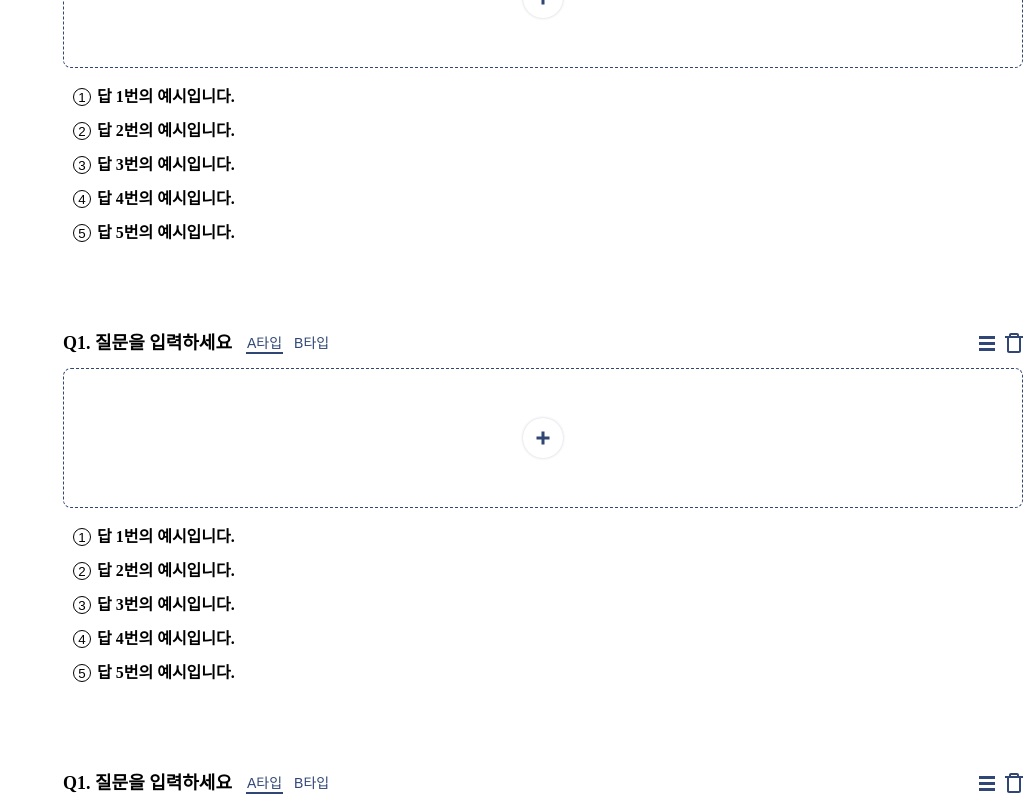
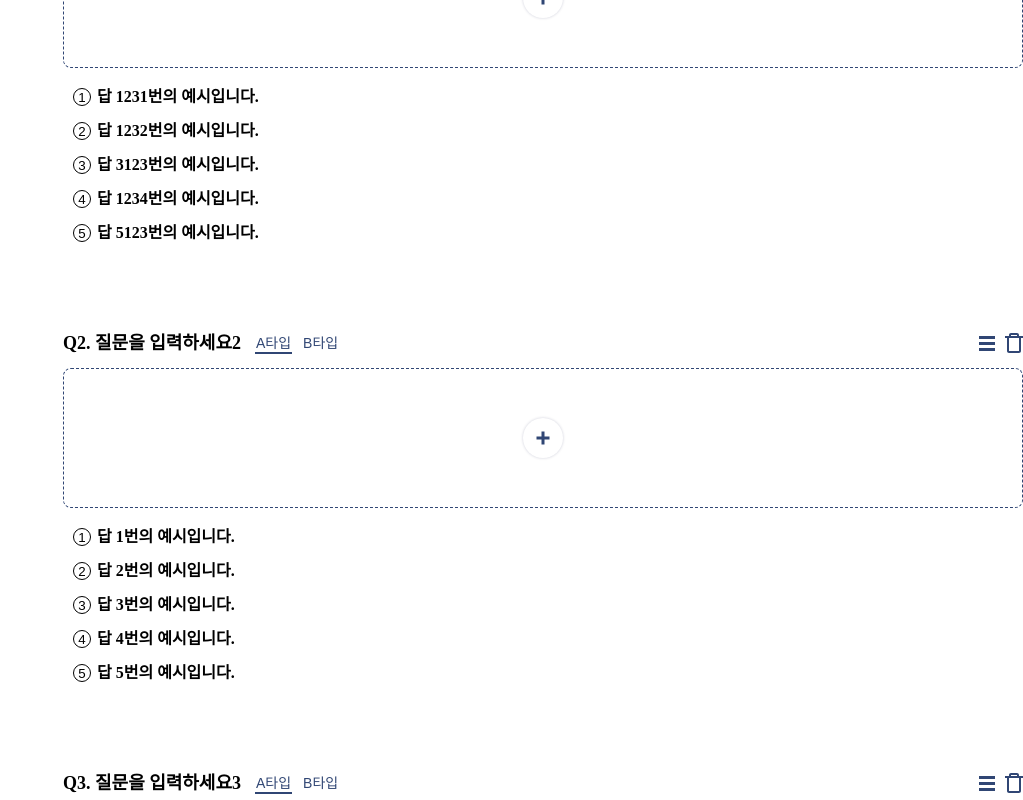
Before and after one commit to lmotp/otaku, a React (Create React App) app: page /test/make in a window 1280 px wide. Shown: the part 520-1320 px from the top of the page, without its empty margins (257-1280 px from the left). Built offline with nearby package versions, Linux system fonts and the light colour scheme; a web font is replaced by a local one.

Commit message:
TestMake  (Drag & Drop) event make -react-beautiful-dnd

```diff
--- a/package.json
+++ b/package.json
@@ -9,11 +9,13 @@
     "@types/jest": "^27.5.2",
     "@types/node": "^16.11.41",
     "@types/react": "^18.0.14",
+    "@types/react-beautiful-dnd": "^13.1.2",
     "@types/react-dom": "^18.0.5",
     "axios": "^0.27.2",
     "dayjs": "^1.11.3",
     "dotenv": "^16.0.1",
     "react": "^18.2.0",
+    "react-beautiful-dnd": "^13.1.0",
     "react-dom": "^18.2.0",
     "react-query": "^3.39.1",
     "react-router": "^6.3.0",
--- a/src/components/TestMake/MakeTestQuiz.tsx
+++ b/src/components/TestMake/MakeTestQuiz.tsx
@@ -1,39 +1,32 @@
-import React, { DragEvent, useState } from 'react';
+import React, { memo, useState } from 'react';
 import styled from 'styled-components';
 import { IQuizInfo } from '../../typings/TestMake';
 import { ReactComponent as MoveMenu } from '../../assets/imgs/move-menu.svg';
 import { ReactComponent as Trash } from '../../assets/imgs/trash.svg';
+import { Draggable } from 'react-beautiful-dnd';
 
 interface QuizInfoProps {
   quizInfo: IQuizInfo;
+  index: number;
+  id: any;
 }
 
-const MakeTestQuiz = ({ quizInfo }: QuizInfoProps) => {
+const MakeTestQuiz = ({ quizInfo, index, id }: QuizInfoProps) => {
   const [quizType, setQuizType] = useState<string>('A타입');
 
   const onQuizTypeChange = (type: string) => {
     setQuizType(type);
   };
 
-  const onDragStart = (e: DragEvent<HTMLLIElement>) => {
-    const target = e.target as Element;
-
-    console.log(e.target.offsetHeight);
-
-    e.dataTransfer.effectAllowed = 'move';
-    e.dataTransfer.setDragImage(target, 50000, 50000);
-
-    let ghostNode = target.cloneNode(true) as HTMLElement;
-
-    ghostNode.style.position = 'absoulte';
-    // ghostNode.style.top = e.pageX -  / 2 + 'px';
-  };
-
   return (
-    <QuizWrap onDragStart={onDragStart} draggable={true}>
+    <Draggable draggableId={id} index={index}>
+      {(provided, snapshot) => (
+        <QuizWrap ref={provided.innerRef} {...provided.draggableProps} {...provided.dragHandleProps}>
           <QuizTopWrap>
             <QuizTopWrapLeft>
-          <Qusetion>Q1. {quizInfo.question}</Qusetion>
+              <Qusetion>
+                Q{quizInfo.id}. {quizInfo.question}
+              </Qusetion>
               <div>
                 <QuizType buttonType={quizType === 'A타입'} onClick={() => onQuizTypeChange('A타입')}>
                   A타입
@@ -60,15 +53,18 @@ const MakeTestQuiz = ({ quizInfo }: QuizInfoProps) => {
             ))}
           </QuizBottomWrap>
         </QuizWrap>
+      )}
+    </Draggable>
   );
 };
 
-export default MakeTestQuiz;
+export default memo(MakeTestQuiz);
 
 const QuizWrap = styled.li`
   display: inline-block;
   padding-bottom: 90px;
   width: 100%;
+  background-color: #ffffff;
 `;
 
 const QuizTopWrap = styled.div`
--- a/src/index.tsx
+++ b/src/index.tsx
@@ -3,8 +3,4 @@ import ReactDOM from 'react-dom/client';
 import App from './App';
 
 const root = ReactDOM.createRoot(document.getElementById('root') as HTMLElement);
-root.render(
-  <React.StrictMode>
-    <App />
-  </React.StrictMode>,
-);
+root.render(<App />);
--- a/src/pages/TestMake.tsx
+++ b/src/pages/TestMake.tsx
@@ -1,4 +1,5 @@
 import React, { ChangeEvent, useState } from 'react';
+import { DragDropContext, Droppable, DropResult } from 'react-beautiful-dnd';
 import styled from 'styled-components';
 import SubTitle from '../components/common/SubTitle';
 import Tag from '../components/common/Tag';
@@ -12,17 +13,17 @@ const quizMocking = [
     id: 1,
     question: '질문을 입력하세요',
     examples: [
-      { id: 1, example: '답 1번의 예시입니다.' },
-      { id: 2, example: '답 2번의 예시입니다.' },
-      { id: 3, example: '답 3번의 예시입니다.' },
-      { id: 4, example: '답 4번의 예시입니다.' },
-      { id: 5, example: '답 5번의 예시입니다.' },
+      { id: 1, example: '답 1231번의 예시입니다.' },
+      { id: 2, example: '답 1232번의 예시입니다.' },
+      { id: 3, example: '답 3123번의 예시입니다.' },
+      { id: 4, example: '답 1234번의 예시입니다.' },
+      { id: 5, example: '답 5123번의 예시입니다.' },
     ],
     answer: 2,
   },
   {
     id: 2,
-    question: '질문을 입력하세요',
+    question: '질문을 입력하세요2',
     examples: [
       { id: 1, example: '답 1번의 예시입니다.' },
       { id: 2, example: '답 2번의 예시입니다.' },
@@ -34,7 +35,7 @@ const quizMocking = [
   },
   {
     id: 3,
-    question: '질문을 입력하세요',
+    question: '질문을 입력하세요3',
     examples: [
       { id: 1, example: '답 1번의 예시입니다.' },
       { id: 2, example: '답 2번의 예시입니다.' },
@@ -46,7 +47,7 @@ const quizMocking = [
   },
   {
     id: 4,
-    question: '질문을 입력하세요',
+    question: '질문을 입력하세요4',
     examples: [
       { id: 1, example: '답 1번의 예시입니다.' },
       { id: 2, example: '답 2번의 예시입니다.' },
@@ -62,6 +63,7 @@ const TestMake = () => {
   const [actvieButton, setActiveButton] = useState<string>('');
   const [testTitle, setTextTitle] = useState<string>('');
   const [testContent, setTextContent] = useState<string>('');
+  const [testQuizList, setQuizTestList] = useState(quizMocking);
 
   const onChangeActiveButton = (value: string) => {
     setActiveButton(value);
@@ -72,6 +74,17 @@ const TestMake = () => {
   };
   const onchangeContent = (e: ChangeEvent<HTMLTextAreaElement>) => {
     setTextContent(e.target.value);
+  };
+
+  const onDragEnd = (result: DropResult) => {
+    const { source, destination } = result;
+    if (!destination) return;
+
+    const items = Array.from(quizMocking);
+    const [newOrder] = items.splice(source.index, 1);
+    items.splice(destination.index, 0, newOrder);
+
+    setQuizTestList(items);
   };
 
   return (
@@ -96,11 +109,17 @@ const TestMake = () => {
         })}
       </TagWrap>
 
-      <QuizContainer>
-        {quizMocking.map((info) => {
-          return <MakeTestQuiz quizInfo={info} key={info.id} />;
-        })}
-      </QuizContainer>
+      <DragDropContext onDragEnd={onDragEnd}>
+        <Droppable droppableId="testQuizList">
+          {(provided) => (
+            <QuizContainer {...provided.droppableProps} ref={provided.innerRef}>
+              {testQuizList.map((info, index) => {
+                return <MakeTestQuiz key={info.id} quizInfo={info} index={index} id={String(info.id)} />;
+              })}
+            </QuizContainer>
+          )}
+        </Droppable>
+      </DragDropContext>
     </section>
   );
 };
```
Also changed, not shown: 1 other file (tests, documents, lock files or other folders). Lines whose indentation alone changed are shown as unchanged.
